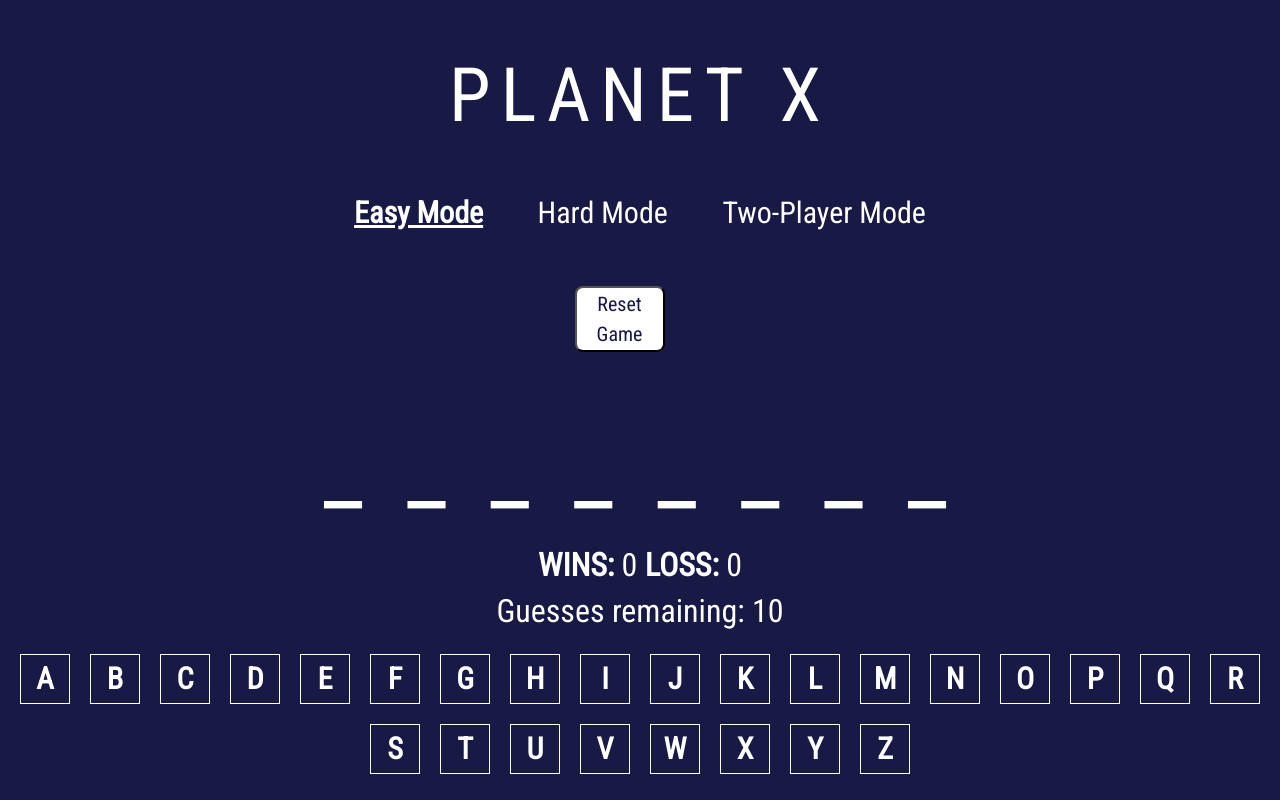
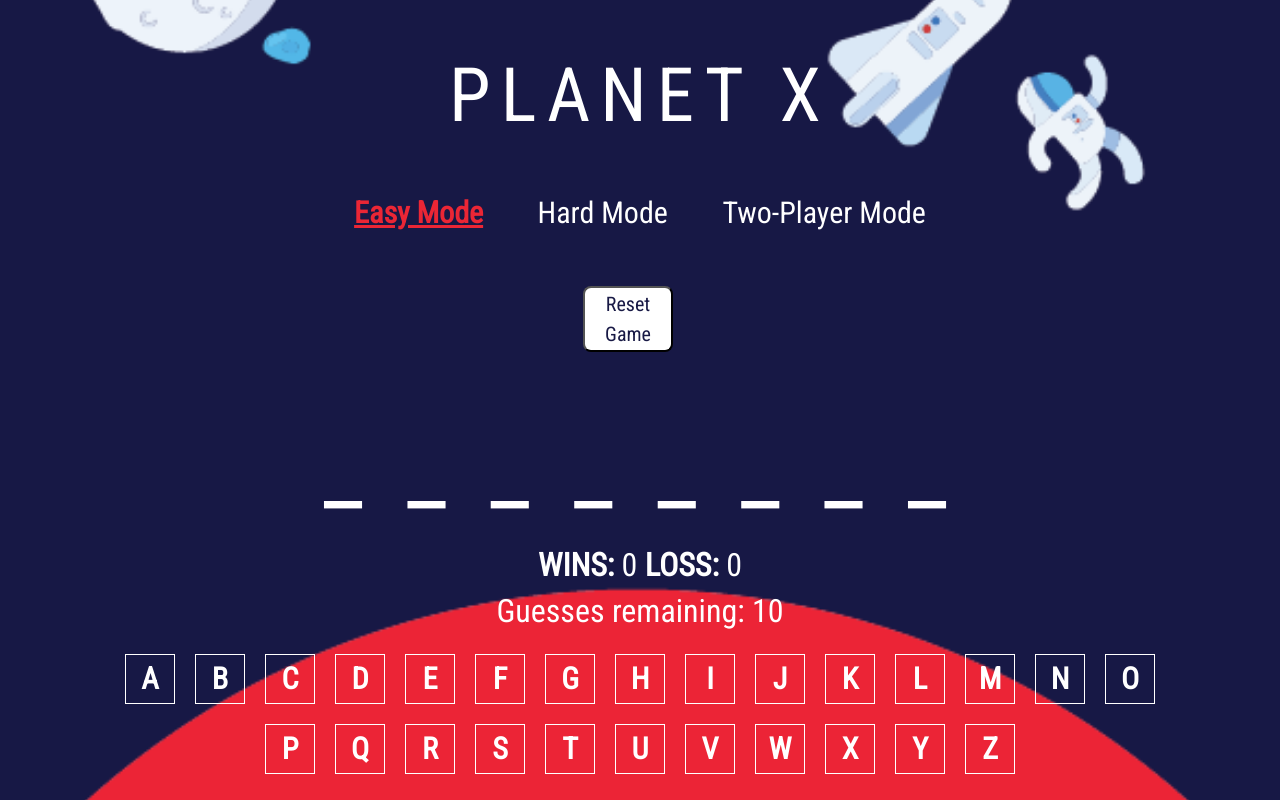
Before and after one commit to MichelleDT/WordGuessGame, a plain HTML site: page index.html in a window 1280 px wide. Both pictures are taken after a click on the button "Start Game". Drawn offline with nearby package versions, Linux system fonts and the light colour scheme.

Commit message:
changes to game board

```diff
--- a/index.html
+++ b/index.html
@@ -1,5 +1,6 @@
 <!DOCTYPE html>
 <html>
+
 <head>
   <title>Play PLanet X</title>
   <link href="https://fonts.googleapis.com/css?family=Roboto+Condensed&display=swap" rel="stylesheet">
@@ -8,7 +9,10 @@
   <link rel="stylesheet" type="text/css" href="styles.css">
 
 </head>
-<body>
+
+<body class=""></body>
+
+
 
 <header>
   <h1 class="Heading">Planet X</h1>
@@ -16,69 +20,76 @@
 </header>
 
 <!-- GAME MODES-->
-    <main class='container1'>
+<section class='container'>
   <div class="row 1">
-        <div class='difficulty-level-buttons'>
+    <div class="col-12">
+      <div class='difficulty-level-buttons' style= "text-align: center">
         <a href='#' class='difficulty-button clicked' id='easy'>Easy Mode</a>
         <a href='#' class='difficulty-button' id='hard'>Hard Mode</a>
         <a href='#' class='difficulty-button' id='two-player'>Two-Player Mode</a>
       </div>
-    </main>
+    </div>
+</section>
 
 <!-- RESET & START BUTTON-->
-<main class='container2'></main>
+<section class='container'>
+  </main>
   <div class="row 2">
-      <div class="col-lg-12"> </div>
+    <div class="col-12"> </div>
     <div id='button-container' class='button-container'>
       <div id='resetButtonContainer'>
-        <button id='startButton' class='button'>Start Game</button>
+        <button id='startButton' class='button'class = "text-center">Start Game</button>
       </div>
     </div>
   </div>
-</main>
+</section>
 
 <!-- HIDDEN LETTERS-->
-<main class='container3'>
-      <div class="row 3">
+<section class='container'>
+  <div class="row 3" style= "justify-content: center">
     <div id='containerForHiddenLetterList'>
       <div id='hiddenLetterList' class='container'></div>
     </div>
-</main>
+</section>
 
 <!-- GAME STATUSES -->
-  <main class='container4'>
+<section class='container'>
   <div class="row 4">
+    <div class="col-12">
       <div class="Status">
-           <div class="col-lg-12">
-               <h2 id='games-won'> <strong> WINS:</strong> <span id='number-of-games-won'>0</span> <strong> LOSS: </strong>  <span id='number-of-games-lost'>0</span></h3>
+        <h2 id='games-won' class = "text-center"> <strong> WINS:</strong> <span id='number-of-games-won'>0</span> <strong> LOSS: </strong>
+          <span id='number-of-games-lost'>0</span></h3>
       </div>
     </div>
   </div>
-  </main>
+  </div>
+</section>
 
 <!-- GUESSES REMAINING -->
-<main class='container5'>
+<section class='container'>
   <div class="row 5">
+    <div class="col-12">
     <div class="Guess">
-      <div class="col-lg-12">
-          <h2 id ='guessesRemainingDisplay'> Guesses remaining: <span id='numberOfGuessesRemaining'>10</span> </h2>
+      <h2 id='guessesRemainingDisplay'class = "text-center"> Guesses remaining: <span id='numberOfGuessesRemaining'>10</span> </h2>
     </div>
     </div>
-</main>
+</section>
+
 
 <!-- GaAME BOARD -->
-<main class='container6'>
+<section class='container'>
   <div class="row 6">
-      <span><div id='gameBoard' class='game-board-wrapper'></span>
+    <div class="col-12">
+      <div id='gameBoard' class='game-board-wrapper'>
         <div id='letterBoard'> </div>
       </div>
     </div>
-</main>
+  </div>
+</section>
 
-  <script
-  src="https://code.jquery.com/jquery-3.2.1.min.js"
-  integrity="sha256-hwg4gsxgFZhOsEEamdOYGBf13FyQuiTwlAQgxVSNgt4="
-  crossorigin="anonymous"></script>
+<script src="https://code.jquery.com/jquery-3.2.1.min.js"
+  integrity="sha256-hwg4gsxgFZhOsEEamdOYGBf13FyQuiTwlAQgxVSNgt4=" crossorigin="anonymous"></script>
 <script src='main.js'></script>
 </body>
+
 </html>
--- a/styles.css
+++ b/styles.css
@@ -1,6 +1,10 @@
 body {
-  background-color: #181945;
+  background-image: url(background.png);
+  background-size: cover;
   margin: 0;
+  background-repeat: no-repeat;
+  background-position: center;
+  background-attachment: fixed;
 }
 
 main {
@@ -12,7 +16,9 @@ main {
 
 header {
   text-align: center;
+  opacity: ;
 }
+
 
 .difficulty-button, .two-player-button {
   text-decoration: none;
@@ -21,10 +27,12 @@ header {
   margin-right: 25px;
   margin-left: 25px;
   color: #fff;
+  align-content: center;
 }
 
 .difficulty-button:hover, .two-player-button:hover {
   text-decoration: underline;
+  text-align: center;
 }
 
 #button-container, .button-container, #resetButtonContainer{
@@ -35,7 +43,6 @@ header {
 .Status{
   font-family: 'Roboto Condensed', sans-serif;
   color: #fff;
-  text-align: center;
 }
 
 .Guess{
@@ -52,7 +59,6 @@ h1 {
   font-size: 75px;
   margin-top: 50px;
   margin-bottom: 50px;
-  background-color: #181945;
 }
 
 .difficulty-button, .two-player-button {
@@ -71,7 +77,7 @@ h1 {
 a.clicked {
   text-decoration: underline;
   font-weight: 800;
-  color: #fff;
+  color: #eb2635;
 
 }
 
@@ -95,6 +101,7 @@ a.clicked {
   justify-content: center;
   margin-right: 120px;
   margin: 5px;
+  justify-content: center;
 }
 
 .button {
@@ -117,18 +124,19 @@ a.clicked {
   font-family: 'Roboto Condensed', sans-serif;
   font-size: 30px;
   font-weight: 800;
-  background: #181945;
+  background: transparent;
   border: solid 1px #fff
+
 }
 
 #letterBoard {
-  background-color: #181945;
   text-align: center;
   display: flex;
   flex-wrap: wrap;
   justify-content: space-around;
   align-items: center;
   justify-content: center;
+
 }
 
 .disabled {
@@ -143,6 +151,7 @@ a.clicked {
   justify-content: space-between;
   color: #fff;
   margin-bottom: 4px;
+  justify-content: center;
 }
 
 #hiddenLetterList {
@@ -151,6 +160,7 @@ a.clicked {
   font-size: 100px;
   font-family: 'Roboto Condensed', sans-serif;
   text-transform: uppercase;
+  justify-content: center;
 }
 
 .winOrLossMessage {
```
Lines whose indentation alone changed are shown as unchanged.
